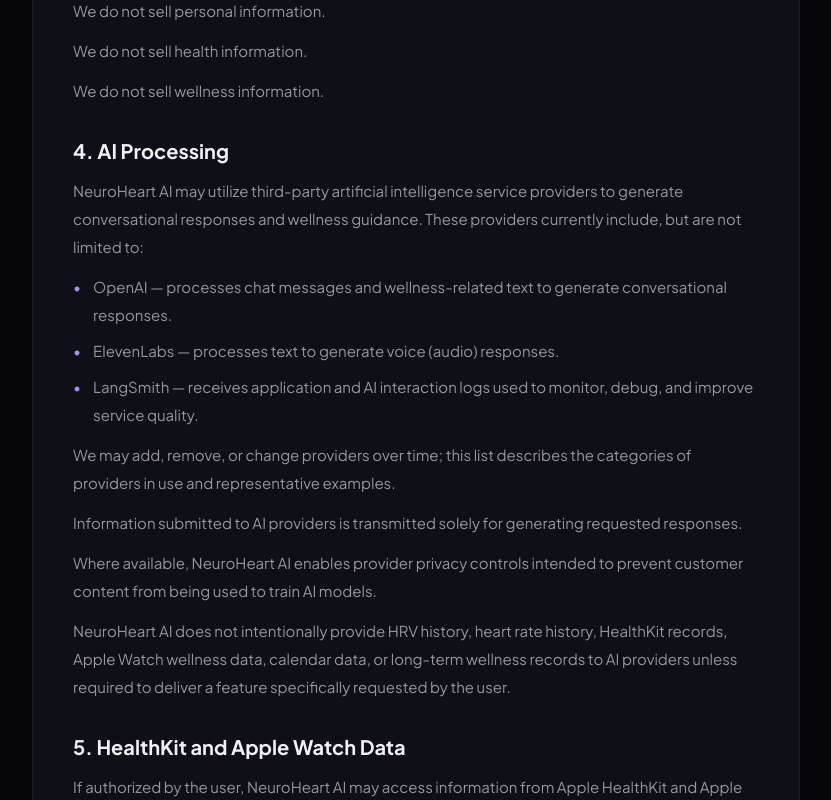
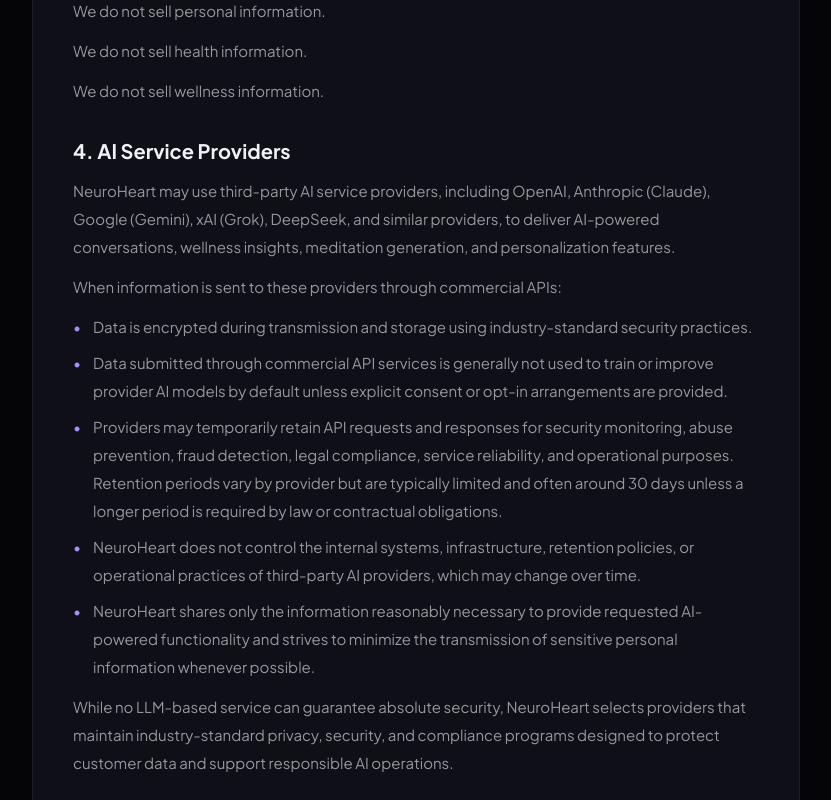
Before and after one commit to sgopi888/neuroheart_website, a Next.js app: page /privacy in a window 1280 px wide. Shown: the part 1560-2360 px from the top of the page, without its empty margins (224-1055 px from the left). Built offline with nearby package versions, Linux system fonts and the light colour scheme; no server answers.

Commit message:
fix: update AI Processing section in privacy policy to clarify API data handling

```diff
--- a/src/app/privacy/page.tsx
+++ b/src/app/privacy/page.tsx
@@ -53,20 +53,20 @@
     ],
   },
   {
-    title: "4. AI Processing",
+    title: "4. AI Service Providers",
     paragraphs: [
-      "NeuroHeart AI may utilize third-party artificial intelligence service providers to generate conversational responses and wellness guidance. These providers currently include, but are not limited to:",
+      "NeuroHeart may use third-party AI service providers, including OpenAI, Anthropic (Claude), Google (Gemini), xAI (Grok), DeepSeek, and similar providers, to deliver AI-powered conversations, wellness insights, meditation generation, and personalization features.",
+      "When information is sent to these providers through commercial APIs:",
     ],
     bullets: [
-      "OpenAI — processes chat messages and wellness-related text to generate conversational responses.",
-      "ElevenLabs — processes text to generate voice (audio) responses.",
-      "LangSmith — receives application and AI interaction logs used to monitor, debug, and improve service quality.",
+      "Data is encrypted during transmission and storage using industry-standard security practices.",
+      "Data submitted through commercial API services is generally not used to train or improve provider AI models by default unless explicit consent or opt-in arrangements are provided.",
+      "Providers may temporarily retain API requests and responses for security monitoring, abuse prevention, fraud detection, legal compliance, service reliability, and operational purposes. Retention periods vary by provider but are typically limited and often around 30 days unless a longer period is required by law or contractual obligations.",
+      "NeuroHeart does not control the internal systems, infrastructure, retention policies, or operational practices of third-party AI providers, which may change over time.",
+      "NeuroHeart shares only the information reasonably necessary to provide requested AI-powered functionality and strives to minimize the transmission of sensitive personal information whenever possible.",
     ],
     afterBulletsParagraphs: [
-      "We may add, remove, or change providers over time; this list describes the categories of providers in use and representative examples.",
-      "Information submitted to AI providers is transmitted solely for generating requested responses.",
-      "Where available, NeuroHeart AI enables provider privacy controls intended to prevent customer content from being used to train AI models.",
-      "NeuroHeart AI does not intentionally provide HRV history, heart rate history, HealthKit records, Apple Watch wellness data, calendar data, or long-term wellness records to AI providers unless required to deliver a feature specifically requested by the user.",
+      "While no LLM-based service can guarantee absolute security, NeuroHeart selects providers that maintain industry-standard privacy, security, and compliance programs designed to protect customer data and support responsible AI operations.",
     ],
   },
   {
```
